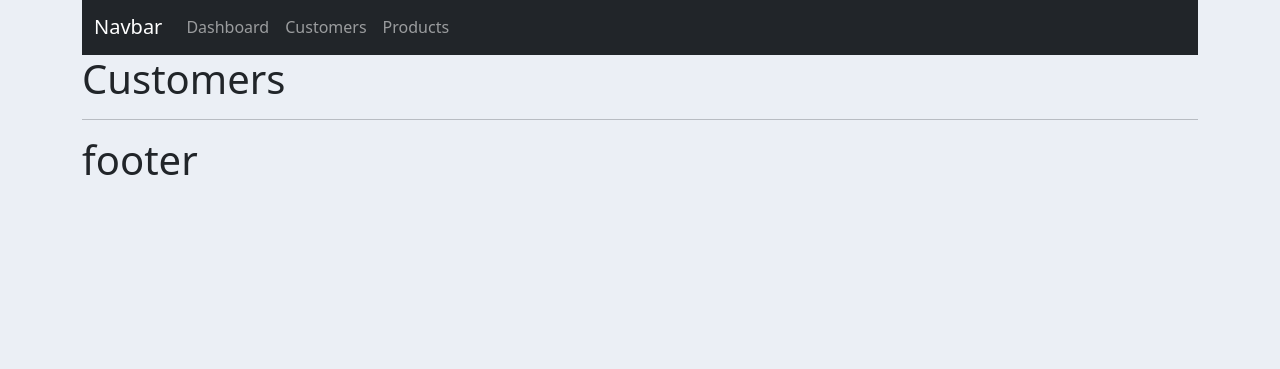
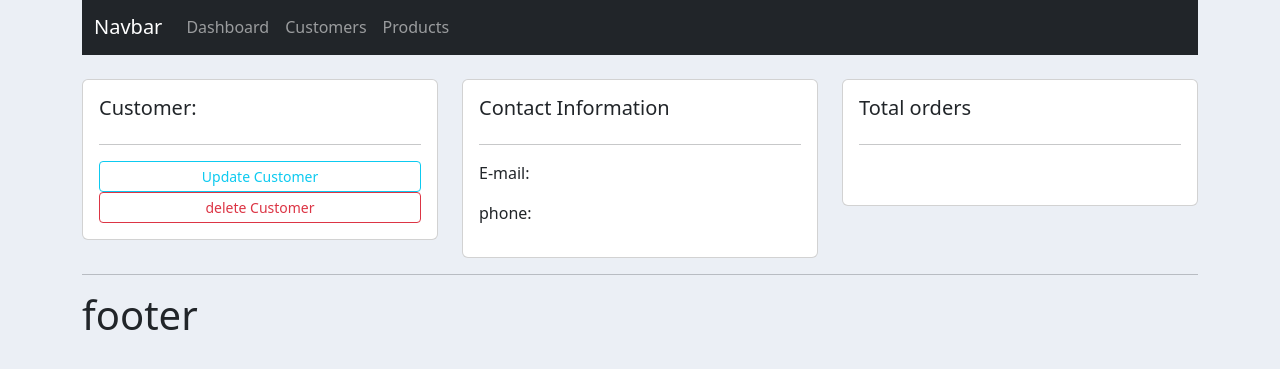
Before and after one commit to Daemonlite/django-crm, a Django app: page /customers/ in a window 1280 px wide. Shown: the part 25-394 px from the top of the page. Run offline with Django 4.2, Linux system fonts and the light colour scheme.

Commit message:
'update'

```diff
--- a/accounts/templates/accounts/customer.html
+++ b/accounts/templates/accounts/customer.html
@@ -3,6 +3,34 @@
 
 {% block content%}
 
-<h1>Customers</h1>
+<br>
+
+<div class="row">
+    <div class="col-md">
+        <div class="card card-body">
+            <h5>Customer:</h5>
+            <hr>
+            <a href="" class="btn btn-outline-info btn-sm btn-block"> Update Customer</a>
+            <a href="" class="btn btn-outline-danger btn-sm btn-block"> delete Customer</a>
+
+        </div>
+    </div>
+    <div class="col-md">
+        <div class="card card-body">
+           <h5>Contact Information</h5>
+           <hr>
+           <p>E-mail:</p>
+           <p>phone:</p>
+        </div>
+    </div>
+
+    <div class="col-md">
+        <div class="card card-body">
+           <h5>Total orders</h5>
+           <hr>
+           <h1 style="text-align: center;padding: 10px;"></h1>
+        </div>
+    </div>
+</div>
 
 {% endblock %}
```
Also changed, not shown: accounts/templates/accounts/products.html (+9 -0 lines).
